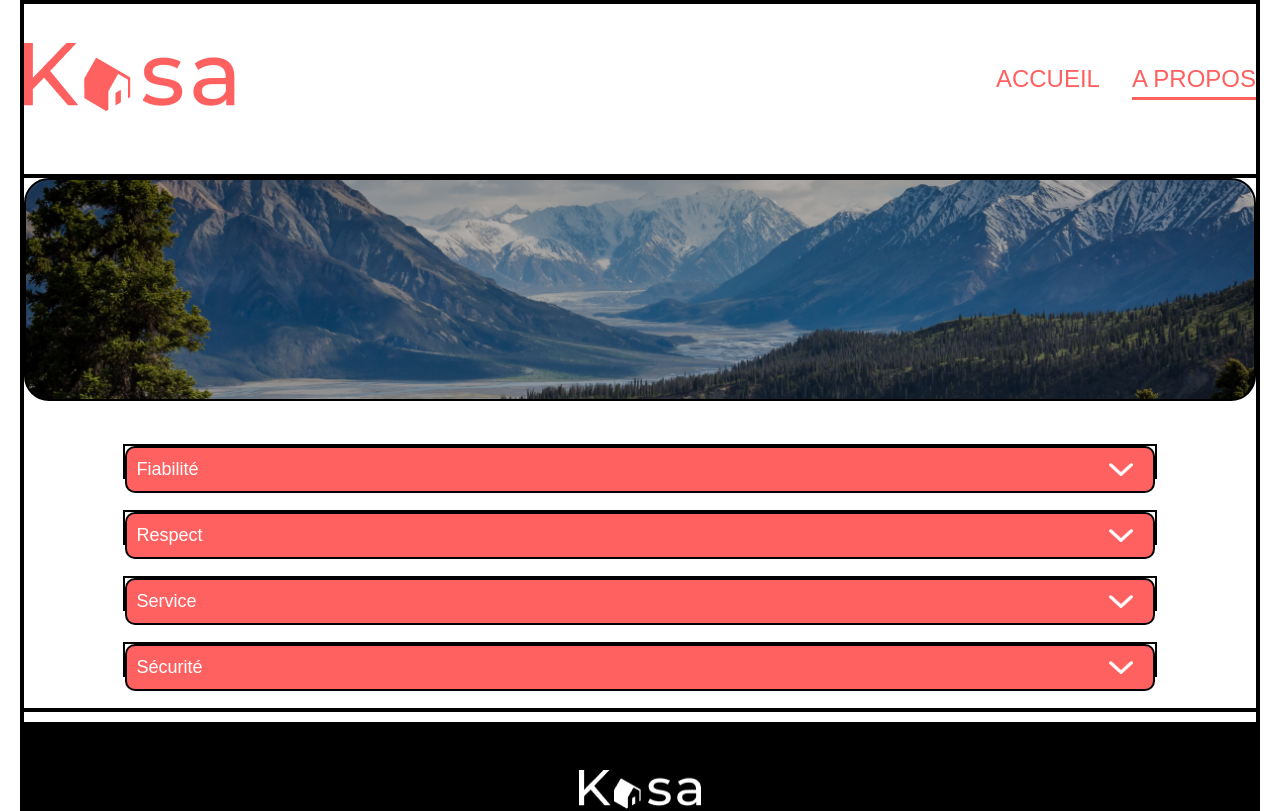
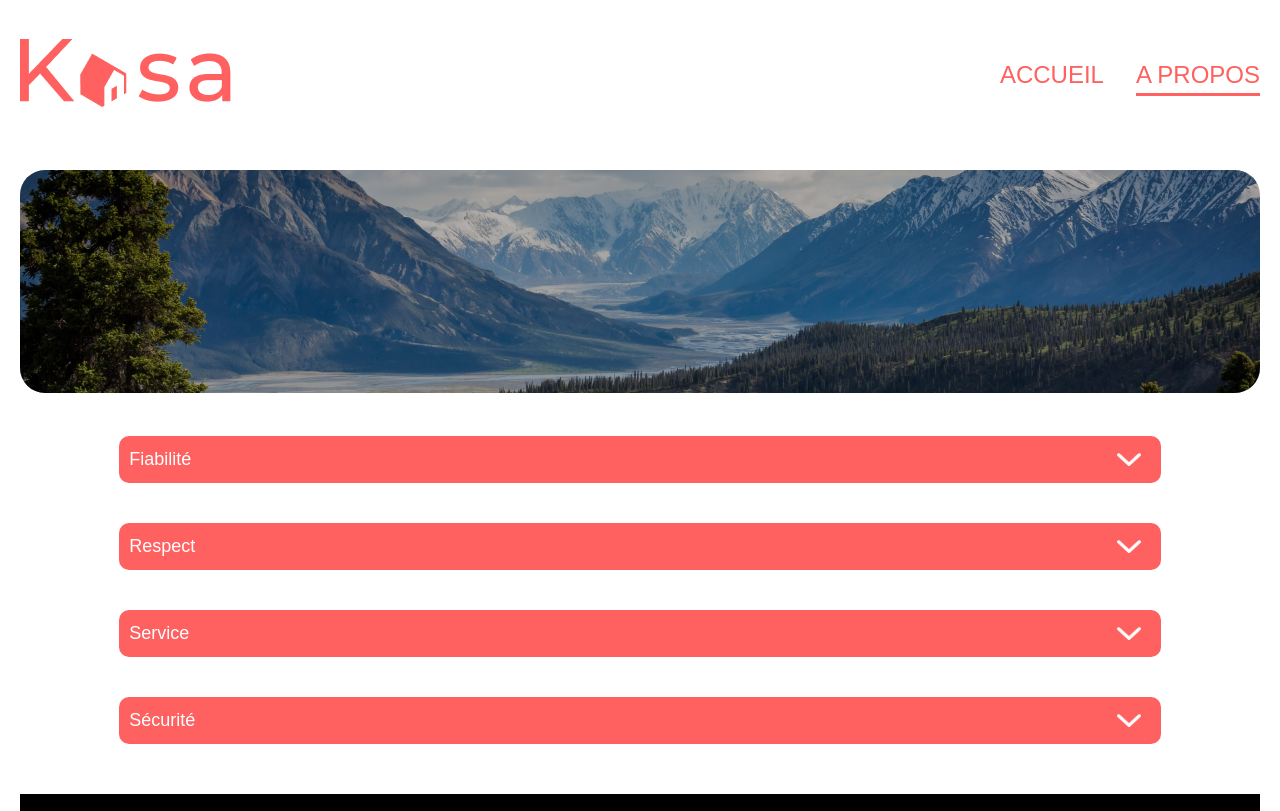
Before and after one commit to Axel75018/kasa, a React (Create React App) app: page /a-propos in a window 1280 px wide. Shown: the top 811 px of the page. Built offline with nearby package versions, Linux system fonts and the light colour scheme.

Commit message:
avant media

```diff
--- a/src/assets/style/style.css
+++ b/src/assets/style/style.css
@@ -348,12 +348,6 @@ h3 {
   padding: 0;
 }
 
-div {
-  margin: 0;
-  padding: 0;
-  border: 2px solid black;
-}
-
 div.cardListContainer {
   padding: 56px 10px;
   background-color: rgb(246, 246, 246);
@@ -382,8 +376,6 @@ div.cardListContainer ul a li.Card article {
   border-radius: 10px;
   width: 340px;
   height: 340px;
-  -webkit-box-shadow: 11px 9px 15px 2px rgba(0, 0, 0, 0.41);
-  box-shadow: 11px 9px 15px 2px rgba(0, 0, 0, 0.41);
 }
 div.cardListContainer ul a li.Card article img {
   width: 100%;
@@ -418,7 +410,7 @@ div.cardListContainer ul a li.Card article h2 {
   height: 52px;
 }
 div.cardListContainer ul a :hover {
-  transition: box-shadow 0.4s ease-in-out;
+  transition: box-shadow 0.3s ease-in-out;
   box-shadow: 11px 9px 15px 2px rgba(0, 0, 0, 0.41);
 }
 
@@ -728,7 +720,7 @@ div.collapseContenu {
 
 section.logementInfos {
   width: 100%;
-  margin-top: 10px;
+  margin-top: 30px;
   display: flex;
   flex-direction: row;
 }
@@ -740,9 +732,9 @@ section.logementInfos div.titreLieuxTag {
   flex-direction: column;
 }
 section.logementInfos div.titreLieuxTag h3 {
-  font-size: 24px;
+  font-size: 18px;
   font-weight: 500;
-  line-height: 34.33px;
+  line-height: 142.6%;
   letter-spacing: 0em;
   margin: 0;
   padding: 0;
@@ -828,8 +820,11 @@ section.aboutCollapse {
 }
 section.aboutCollapse div.collapseContainer {
   width: 84%;
-  margin-bottom: 31px;
+  margin-bottom: 30px;
 }
 section.aboutCollapse div.collapseContainer div.collapseTitre {
   height: 47px;
+}
+section.aboutCollapse div.collapseContainer div.collapseContenu.cache {
+  margin-bottom: 30px;
 }/*# sourceMappingURL=style.css.map */
--- a/src/components/card/_card.scss
+++ b/src/components/card/_card.scss
@@ -26,8 +26,6 @@ div.cardListContainer {
           border-radius: $radiusSecond;
           width: 340px;
           height: 340px;
-          -webkit-box-shadow: 11px 9px 15px 2px rgba(0, 0, 0, 0.41);
-          box-shadow: 11px 9px 15px 2px rgba(0, 0, 0, 0.41);
 
           img {
             width: 100%;
@@ -69,7 +67,7 @@ div.cardListContainer {
         }
       }
       :hover {
-        transition: box-shadow 0.4s ease-in-out;
+        transition: box-shadow 0.3s ease-in-out;
         // -webkit-box-shadow: 11px 9px 15px 2px rgba(0, 0, 0, 0.41);
         box-shadow: 11px 9px 15px 2px rgba(0, 0, 0, 0.41);
       }
--- a/src/pages/a-propos/_about.scss
+++ b/src/pages/a-propos/_about.scss
@@ -6,10 +6,13 @@ section.aboutCollapse {
 
   div.collapseContainer {
     width: 84%;
-    margin-bottom: 31px;
+    margin-bottom: 30px;
 
     div.collapseTitre {
       height: 47px;
     }
+    div.collapseContenu.cache {
+      margin-bottom: 30px;
+    }
   }
 }
--- a/src/pages/logements/_logement.scss
+++ b/src/pages/logements/_logement.scss
@@ -41,7 +41,7 @@ div.collapseContenu {
 
 section.logementInfos {
   width: 100%;
-  margin-top: 10px;
+  margin-top: 30px;
   display: flex;
   flex-direction: row;
   div.titreLieuxTag {
@@ -52,9 +52,9 @@ section.logementInfos {
     flex-direction: column;
 
     h3 {
-      font-size: 24px;
+      font-size: 18px;
       font-weight: 500;
-      line-height: 34.33px;
+      line-height: 142.6%;
       letter-spacing: 0em;
       margin: 0;
       padding: 0;
```
Also changed, not shown: 1 other file (tests, documents, lock files or other folders).
